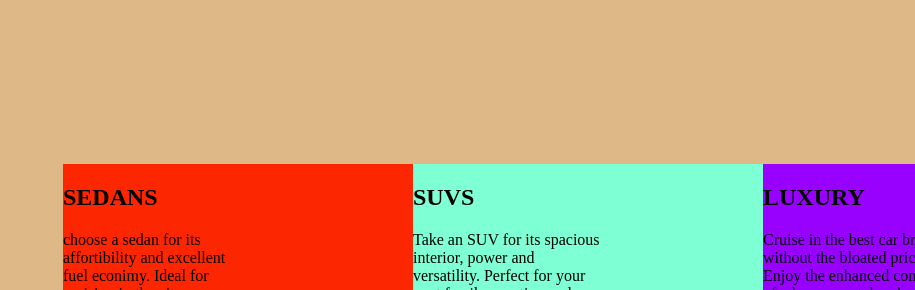
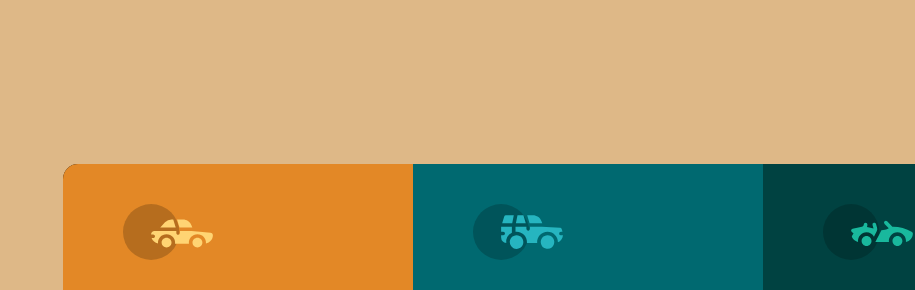
Before and after one commit to FisherSHADOW/Column-preview-card-component-main, a plain HTML site: page index.htm in a window 1280 px wide. Shown: the part 44-334 px from the top of the page, without its empty margins (365-1280 px from the left). Drawn offline with Linux system fonts and the light colour scheme.

Commit message:
images added, colors  changed

```diff
--- a/index.htm
+++ b/index.htm
@@ -11,18 +11,21 @@
         <section>
             <div class="main-box">
                 <div class="left-col">
+                    <img class="sedans" src="./assets/images/icon-sedans.svg" alt="">
                     <h1>SEDANS </h1>
-                    <p>choose a sedan for its<br>
+                    <p>Choose a sedan for its<br>
                     affortibility and excellent<br>
                     fuel econimy. Ideal for<br>
                     cruising in the city or on<br>
                     your nextroa trip.</p>
                 </div>
                 <div class="middle-col">
+                    <img class="SUVS" src="./assets/images/icon-suvs.svg" alt="">
                     <h1>SUVS</h1>
                     <p>Take an SUV for its spacious<br>interior, power and<br>versatility. Perfect for your<br>next family vacation and<br>off-road adventures.</p>
                 </div>
                 <div class="right-col">
+                    <img class="LUXURY" src="./assets/images/icon-luxury.svg" alt="">
                     <h1>LUXURY </h1>
                     <p>Cruise in the best car brands<br>without the bloated prices.<br>Enjoy the enhanced comfort<br>of a luxury rental and arrive<br>in style </p>
                 </div>
--- a/style.css
+++ b/style.css
@@ -1,3 +1,11 @@
+@font-face {
+    font-family: headings;
+    src: url(./assets/fonts/BigShouldersDisplay-SemiBold.ttf);
+}
+@font-face {
+    font-family: texts;
+    src: url(./assets/fonts/LexendDeca-Light.ttf);
+}
 body{
     background-color: burlywood;
     width: 1440px;
@@ -13,26 +21,80 @@ body{
     left: 420px;
 }
 .left-col{
-    background-color: rgb(252, 38, 0);
+    background-color: hsl(31, 77%, 52%);
     width: 350px;
     height: 550px;
-    border-radius: 15 0px 0px 15;
     position: absolute;
-
+    border-radius: 15px 0 0 15px;
+}
+.left-col h1{
+    font-family: headings;
+    font-size: 50px;
+    font-weight: bold;
+    padding-left: 60px;
+    padding-top: 90px;
+    color: rgb(231, 231, 231);
 }
 .middle-col{
-    background-color: aquamarine;
+    background-color: hsl(184, 100%, 22%);
     width: 350px;
     height: 550px;
     position: absolute;
     left: 350px;
-
+}
+.middle-col h1{
+    font-family: headings;
+    font-size: 50px;
+    font-weight: bold;
+    padding-left: 60px;
+    padding-top: 90px;
+    color: rgb(231, 231, 231);;
 }
 .right-col{
-    background-color: rgb(153, 1, 255);
+    background-color: hsl(179, 100%, 13%);
     width: 350px;
     height: 550px;
     position: absolute;
     left: 700px;
     border-radius: 0 15px 15px 0;
 }
+.right-col h1{
+    font-family: headings;
+    font-size: 50px;
+    font-weight: bold;
+    padding-left: 60px;
+    padding-top: 90px;
+    color: rgb(231, 231, 231);
+
+}
+p{
+    font-family: texts;
+    font-size: 17px;
+    padding-left: 60px;
+    line-height: 30px;
+    font-size: 18px;
+    color: rgb(255, 255, 255);
+    opacity: 0.7;
+    font-weight: 500;
+}
+.sedans{
+    width: 90px;
+    height: auto;
+    position: absolute;
+    margin-top: 40px;
+    margin-left: 60px;
+}
+.SUVS{
+    width: 90px;
+    height: auto;
+    position: absolute;
+    margin-top: 40px;
+    margin-left: 60px;
+}
+.LUXURY{
+    width: 90px;
+    height: auto;
+    position: absolute;
+    margin-top: 40px;
+    margin-left: 60px;
+}
```
Also changed, not shown: assets/fonts/BigShouldersDisplay-SemiBold.ttf (added), assets/fonts/LexendDeca-Light.ttf (added).
